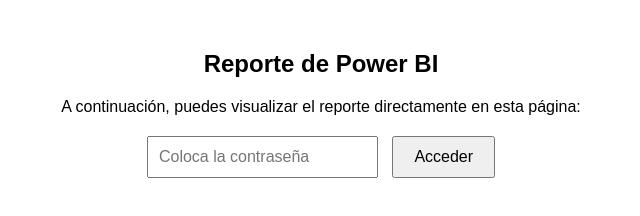
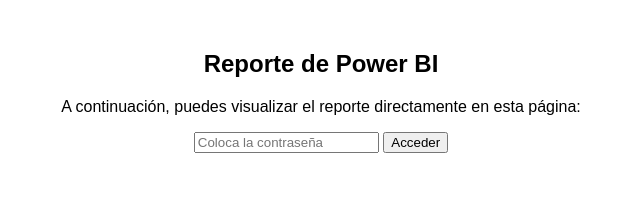
Before and after one commit to arturo22isla/Informe-CleanLab, a plain HTML site: page index.html in a window 1280 px wide. Shown: the whole page, without its empty margins (319-959 px from the left). Drawn offline with Linux system fonts and the light colour scheme.

Commit message:
index.html

```diff
--- a/index.html
+++ b/index.html
@@ -12,20 +12,6 @@
         }
         #report {
             display: none;
-            margin-top: 20px; /* Espaciado adicional para el informe */
-        }
-        .input-container {
-            margin: 20px 0; /* Espaciado para la sección de contraseña */
-        }
-        input[type="password"] {
-            padding: 10px;
-            font-size: 16px;
-            margin-right: 10px;
-        }
-        button {
-            padding: 10px 20px;
-            font-size: 16px;
-            cursor: pointer;
         }
     </style>
 </head>
@@ -33,10 +19,8 @@
     <h2>Reporte de Power BI</h2>
     <p>A continuación, puedes visualizar el reporte directamente en esta página:</p>
 
-    <div class="input-container">
-        <input type="password" id="password" placeholder="Coloca la contraseña">
-        <button onclick="checkPassword()">Acceder</button>
-    </div>
+    <input type="password" id="password" placeholder="Coloca la contraseña">
+    <button onclick="checkPassword()">Acceder</button>
 
     <div id="report"></div>
 
@@ -49,12 +33,15 @@
             const inputPassword = document.getElementById('password').value;
 
             try {
+
                 const response = await fetch('password.json');
                 const data = await response.json();
+
 
                 const correctPassword = decryptBase64(data.encryptedPassword);
 
                 if (inputPassword === correctPassword) {
+
                     const reportResponse = await fetch('config.json');
                     const reportData = await reportResponse.json();
                     const reportUrl = decryptBase64(reportData.encryptedUrl);
```
